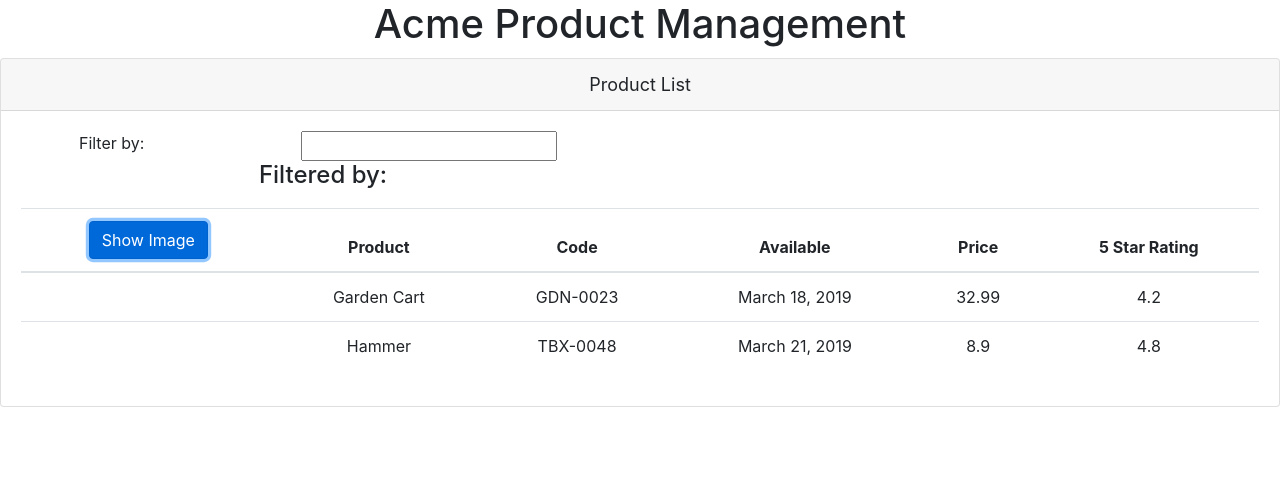
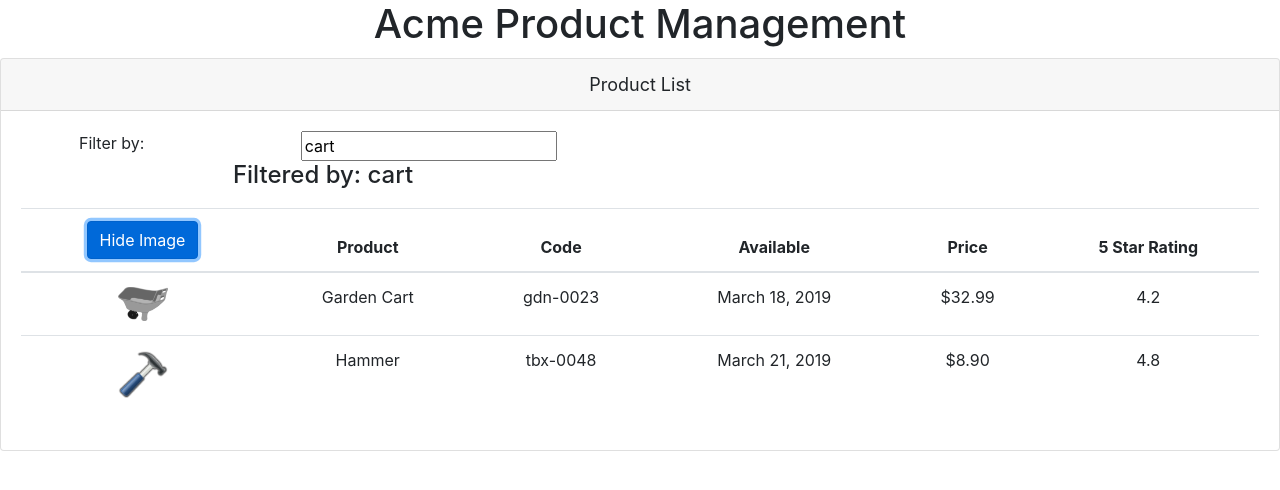
Before and after one commit to JMo911/angular-gettingstarted, an Angular app: page / in a window 1280 px wide. Both pictures are taken after a click on the button "Show Image". Shown: the top 490 px of the page. Built offline with nearby package versions, Linux system fonts and the light colour scheme.

Commit message:
finished with dataBindingAndPipes module

```diff
--- a/src/app/products/product-list.component.html
+++ b/src/app/products/product-list.component.html
@@ -6,12 +6,12 @@
       <div class='row'>
         <div class='col-md-2'>Filter by:</div>
         <div class='col-md-4'>
-          <input type='text'/>
+          <input type='text'[(ngModel)]='listFilter'/>
         </div>
       </div>
       <div class='row'>
           <div class='col-md-6'>
-              <h4>Filtered by: </h4>
+              <h4>Filtered by: {{ listFilter }}</h4>
           </div>
       </div>
       <div class='table-responsive'>
@@ -19,8 +19,8 @@
               <thead>
                   <tr>
                       <th>
-                          <button class='btn btn-primary'>
-                              Show Image
+                          <button class='btn btn-primary' (click)='toggleImage()'>
+                              {{ showImage ? 'Hide Image': 'Show Image'}}
                           </button>
                       </th>
                       <th>Product</th>
@@ -32,11 +32,17 @@
               </thead>
               <tbody>
                   <tr *ngFor='let product of products'>
-                      <td></td>
+                      <td>
+                          <img
+                          *ngIf='showImage'
+                          src={{product.imageUrl}}
+                          title={{product.productName|uppercase}} [style.width.px]='imageWidth'
+                          [style.margin.px]='imageMargin'>
+                      </td>
                       <td>{{product.productName}}</td>
-                      <td>{{product.productCode}}</td>
+                      <td>{{product.productCode|lowercase}}</td>
                       <td>{{product.releaseDate}}</td>
-                      <td>{{product.price}}</td>
+                      <td>{{product.price|currency:'USD':'symbol':'1.2-2'}}</td>
                       <td>{{product.starRating}}</td>
                   </tr>
 
--- a/src/app/products/product-list.component.ts
+++ b/src/app/products/product-list.component.ts
@@ -6,6 +6,10 @@
 })
 export class ProductListComponent {
     pageTitle: string = 'Product List';
+    imageWidth: number = 50;
+    imageMargin: number = 2;
+    showImage: boolean = false;
+    listFilter: string = 'cart';
     products: any[]= [
         {
             "productId": 2,
@@ -27,5 +31,8 @@
             'starRating': 4.8,
             'imageUrl': 'assets/images/hammer.png'
         }
-    ]
+    ];
+    toggleImage():void {
+        this.showImage = !this.showImage;
+    }
 }
```
Also changed, not shown: src/app/app.module.ts (+5 -2 lines).
